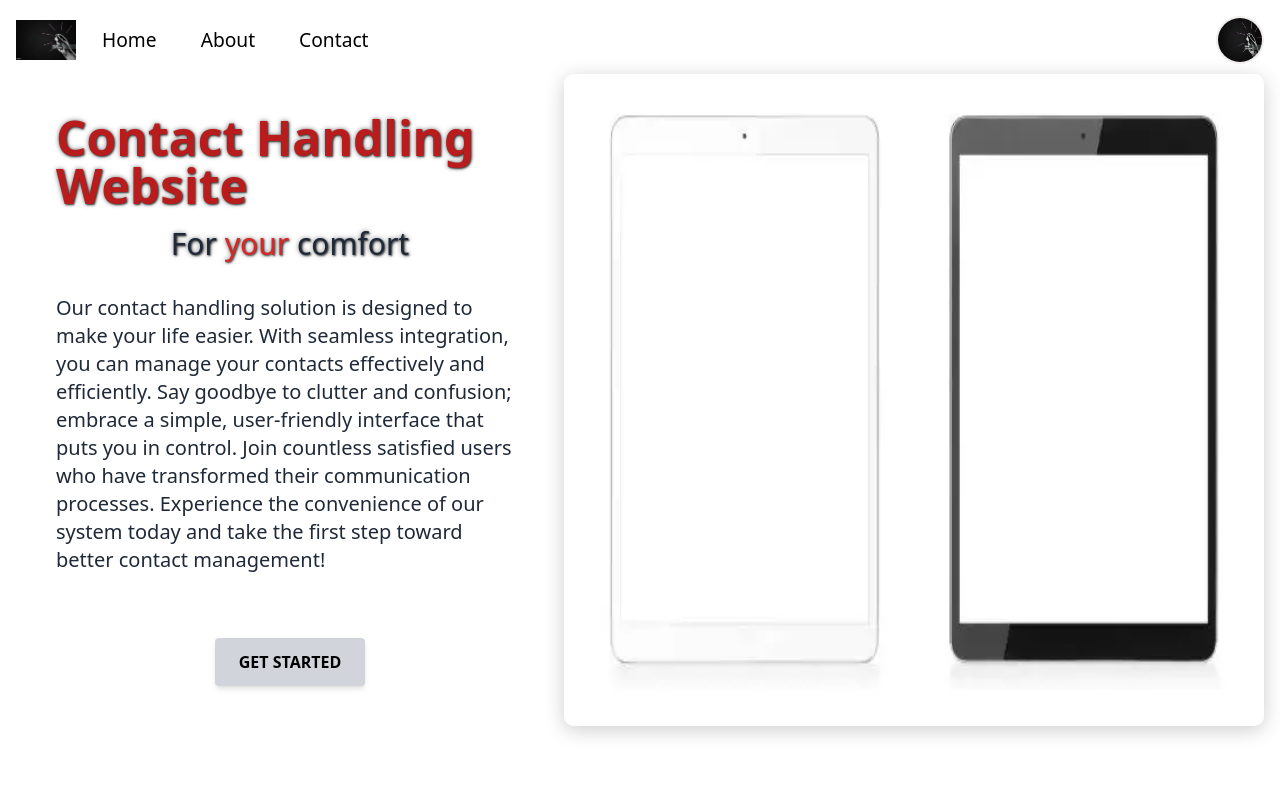
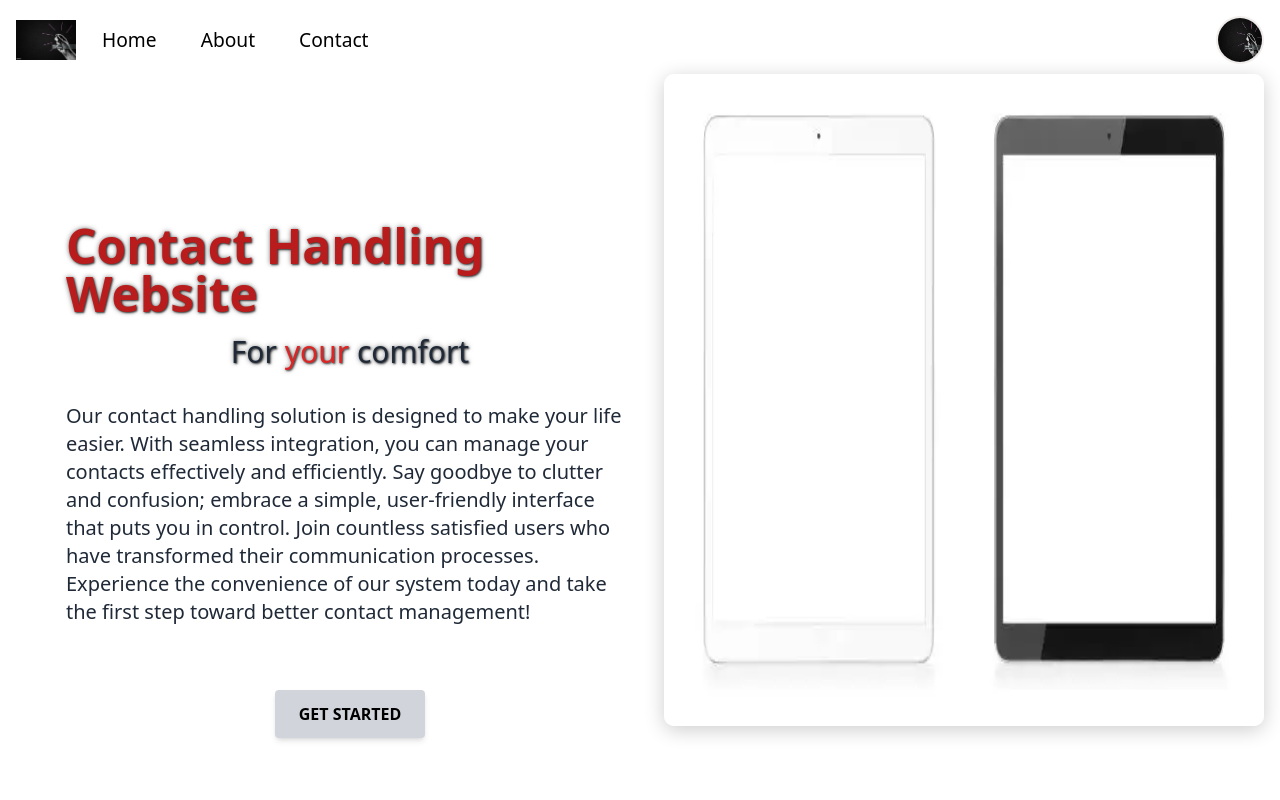
Before and after one commit to natan21addis/Contact-hub, a Nuxt app: page / in a window 1280 px wide. Shown: the top 800 px of the page. Built offline with nearby package versions, Linux system fonts and the light colour scheme.

Commit message:
some lay out changes on hero section

```diff
--- a/components/Hero.vue
+++ b/components/Hero.vue
@@ -1,7 +1,7 @@
 <template>
   <div class="flex h-screen p-4">
     <div class="flex-1 flex justify-center items-center bg-transparent p-4 md:p-10">
-      <div class="relative z-10 text-left">
+      <div class="relative z-10 text-left position-adjust">
         <h1 class="text-4xl md:text-5xl font-bold mb-4 text-red-700 animate-fade-in-left text-shadow">
           Contact Handling Website
         </h1>
@@ -31,13 +31,15 @@
   </div>
 </template>
 
-<script>
-export default {
-  name: 'Hero',
-};
-</script>
+<style scoped>
+.position-adjust {
+  position: relative; /* Allows positioning children */
+  top: 80px; /* Adjusts the top position */
+  left: 10px; /* Adjusts the left position */
+  right: 10px; /* Adjusts the right position */
+  /* Use bottom if needed, e.g., bottom: 20px; */
+}
 
-<style scoped>
 @keyframes fadeInLeft {
   from {
     opacity: 0;
@@ -88,12 +90,12 @@ export default {
 }
 
 .hero-image {
-  width: 700px; /* Set the width as needed */
-  height: 85%; /* Maintain aspect ratio */
-  max-width: 800px; /* Maximum width limit */
-  top: 8%; /* Adjust top positioning */
-  left: 0; /* Center the image */
-  border-radius: 10px; /* Rounded corners */
-  box-shadow: 0 4px 20px rgba(0, 0, 0, 0.2); /* Add a shadow for depth */
+  width: 600px;
+  height: 85%;
+  max-width: 800px;
+  top: 8%;
+  left: 0;
+  border-radius: 10px;
+  box-shadow: 0 4px 20px rgba(0, 0, 0, 0.2);
 }
 </style>
```
